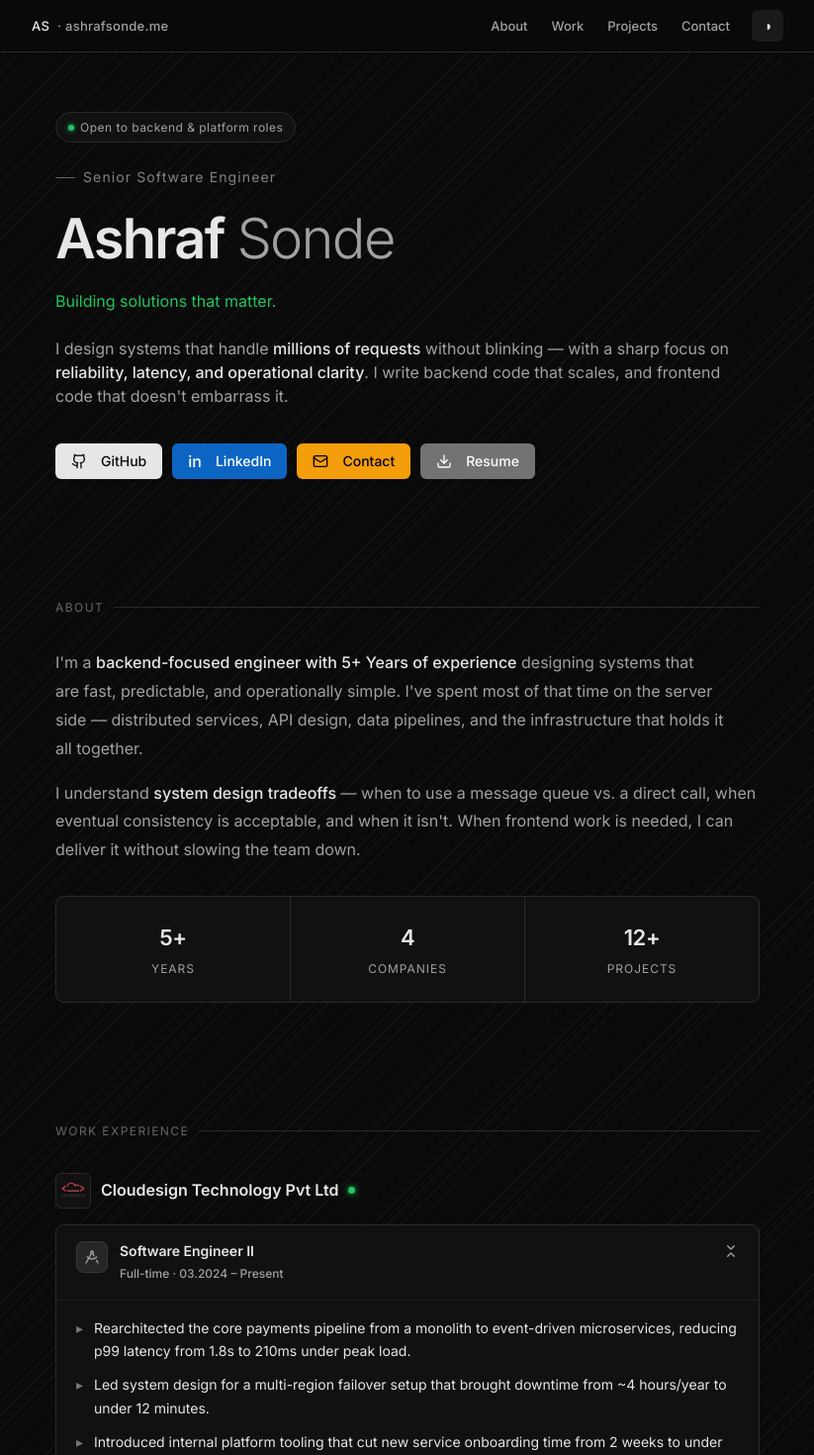
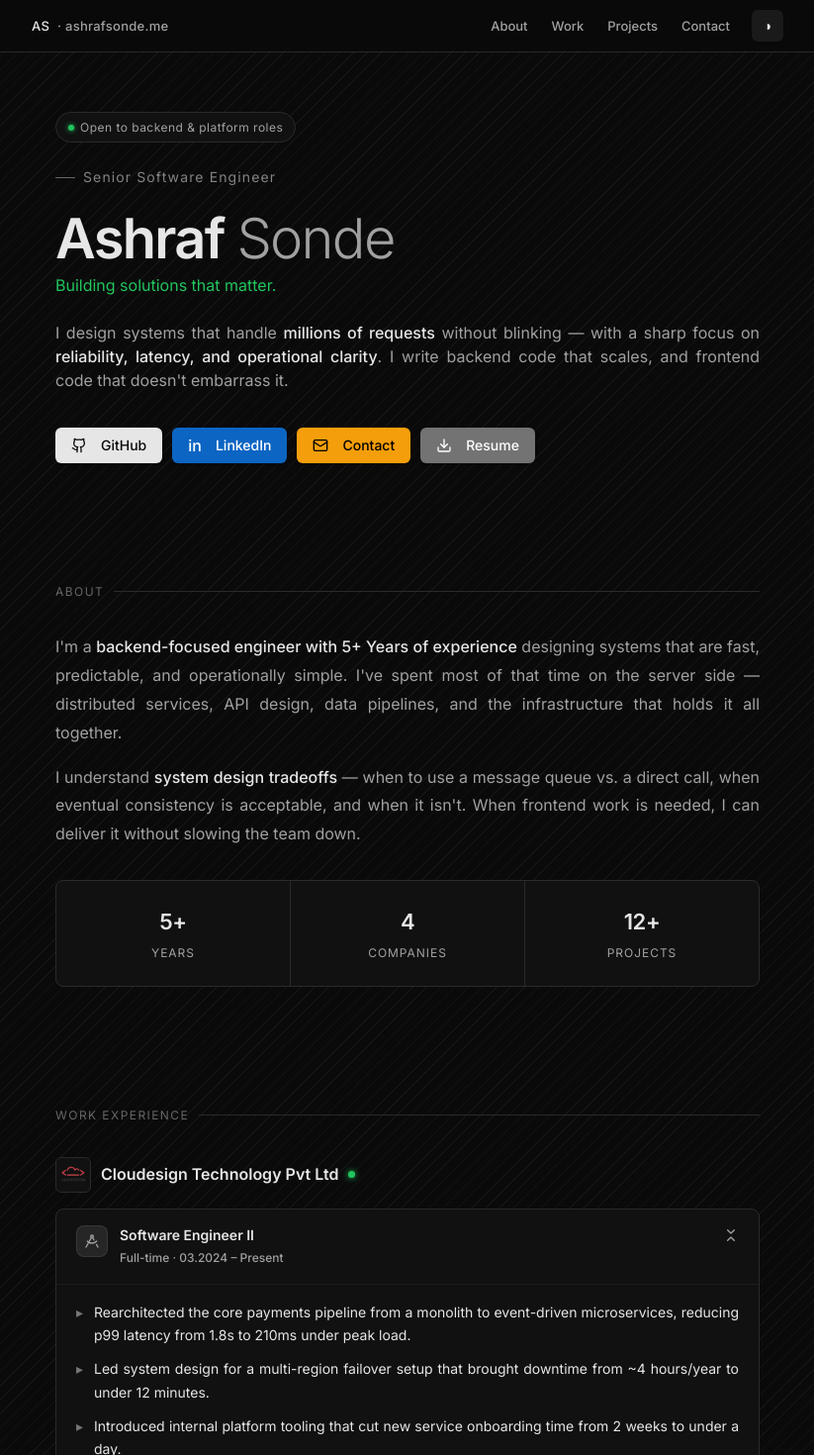
Before and after one commit to Ashraf-Sonde/portfolio-webite, a Next.js app: page / in a window 1280 px wide. Shown: the top 1470 px of the page at 99% size, without its empty margins (228-1051 px from the left). Built offline with nearby package versions, Linux system fonts and the light colour scheme.

Commit message:
fix: justified large text

```diff
--- a/src/components/sections/about.tsx
+++ b/src/components/sections/about.tsx
@@ -8,7 +8,7 @@ export function About() {
       <div className="max-w-content mx-auto px-6">
         <SectionLabel>About</SectionLabel>
 
-        <p className="text-base text-pretty text-muted-foreground leading-[1.8] max-w-[100%]">
+        <p className="text-base text-justify text-muted-foreground leading-[1.8] max-w-[100%]">
           I&apos;m a{' '}
           <strong className="text-foreground font-medium">
             backend-focused engineer with {aboutStats[0].number}{' '}
@@ -20,7 +20,7 @@ export function About() {
           infrastructure that holds it all together.
         </p>
 
-        <p className="text-base text-pretty text-muted-foreground leading-[1.8] max-w-[100%] mt-[1rem]">
+        <p className="text-base text-justify text-muted-foreground leading-[1.8] max-w-[100%] mt-[1rem]">
           I understand{' '}
           <strong className="text-foreground font-medium">
             system design tradeoffs
--- a/src/components/sections/contact.tsx
+++ b/src/components/sections/contact.tsx
@@ -26,7 +26,7 @@ export function Contact() {
             <h3 className="text-[20px] font-semibold tracking-[-0.02em] mb-[10px] text-foreground">
               Let&apos;s work together
             </h3>
-            <p className="text-[14px] text-muted-foreground mb-6">
+            <p className="text-[14px] text-justify text-muted-foreground mb-6">
               Open to senior/staff backend roles, platform engineering, and
               founding engineer opportunities. Remote-first. Drop me a line.
             </p>
--- a/src/components/sections/hero.tsx
+++ b/src/components/sections/hero.tsx
@@ -22,7 +22,7 @@ export function Hero() {
         </div>
 
         <h1
-          className="fade-up fade-up-2 font-semibold tracking-[-0.03em] leading-[1.1] mb-5 text-foreground"
+          className="fade-up fade-up-2 font-semibold tracking-[-0.03em] leading-[1.1] mb-1 text-foreground"
           style={{ fontSize: 'clamp(36px, 6vw, 56px)' }}
         >
           {siteConfig.name.split(' ')[0]}{' '}
@@ -35,7 +35,7 @@ export function Hero() {
           {siteConfig.tagline}
         </div>
 
-        <p className="fade-up fade-up-3 text-base text-pretty text-muted-foreground max-w-[100%] leading-[1.5] mb-9">
+        <p className="fade-up fade-up-3 text-base text-justify text-muted-foreground max-w-[100%] leading-[1.5] mb-9">
           I design systems that handle{' '}
           <strong className="text-foreground font-medium">
             millions of requests
--- a/src/components/sections/writing.tsx
+++ b/src/components/sections/writing.tsx
@@ -12,7 +12,7 @@ export function Writing() {
         <Card className="border border-dashed border-border rounded-lg shadow-none">
           <CardContent className="p-9 text-center">
             <div className=" text-[12px] text-muted-foreground/80 mb-2">
-              // coming soon
+              // Coming Soon
             </div>
             <p className="text-[14px] text-muted-foreground max-w-[380px] mx-auto mb-5 leading-[1.6]">
               Writing about distributed systems, backend architecture, and
--- a/src/components/ui/experience-card.tsx
+++ b/src/components/ui/experience-card.tsx
@@ -64,7 +64,7 @@ export function ExperienceCard({
               {bullets.map((b, i) => (
                 <li
                   key={i}
-                  className="text-[14px] text-pretty text-foreground leading-[1.7] pl-[18px] relative mb-[10px] last:mb-0"
+                  className="text-[14px] text-justify text-foreground leading-[1.7] pl-[18px] relative mb-[10px] last:mb-0"
                 >
                   <span className="absolute left-0 top-0 text-muted-foreground/70">
                     ▸
--- a/src/components/ui/project-card.tsx
+++ b/src/components/ui/project-card.tsx
@@ -135,7 +135,7 @@ export function ProjectCard({
               {bullets.map((b, i) => (
                 <li
                   key={i}
-                  className="text-[14px] text-pretty text-foreground leading-[1.7] pl-[18px] relative mb-[10px] last:mb-0"
+                  className="text-[14px] text-justify text-foreground leading-[1.7] pl-[18px] relative mb-[10px] last:mb-0"
                 >
                   <span className="absolute left-0 top-0 text-muted-foreground/70">
                     ▸
```
